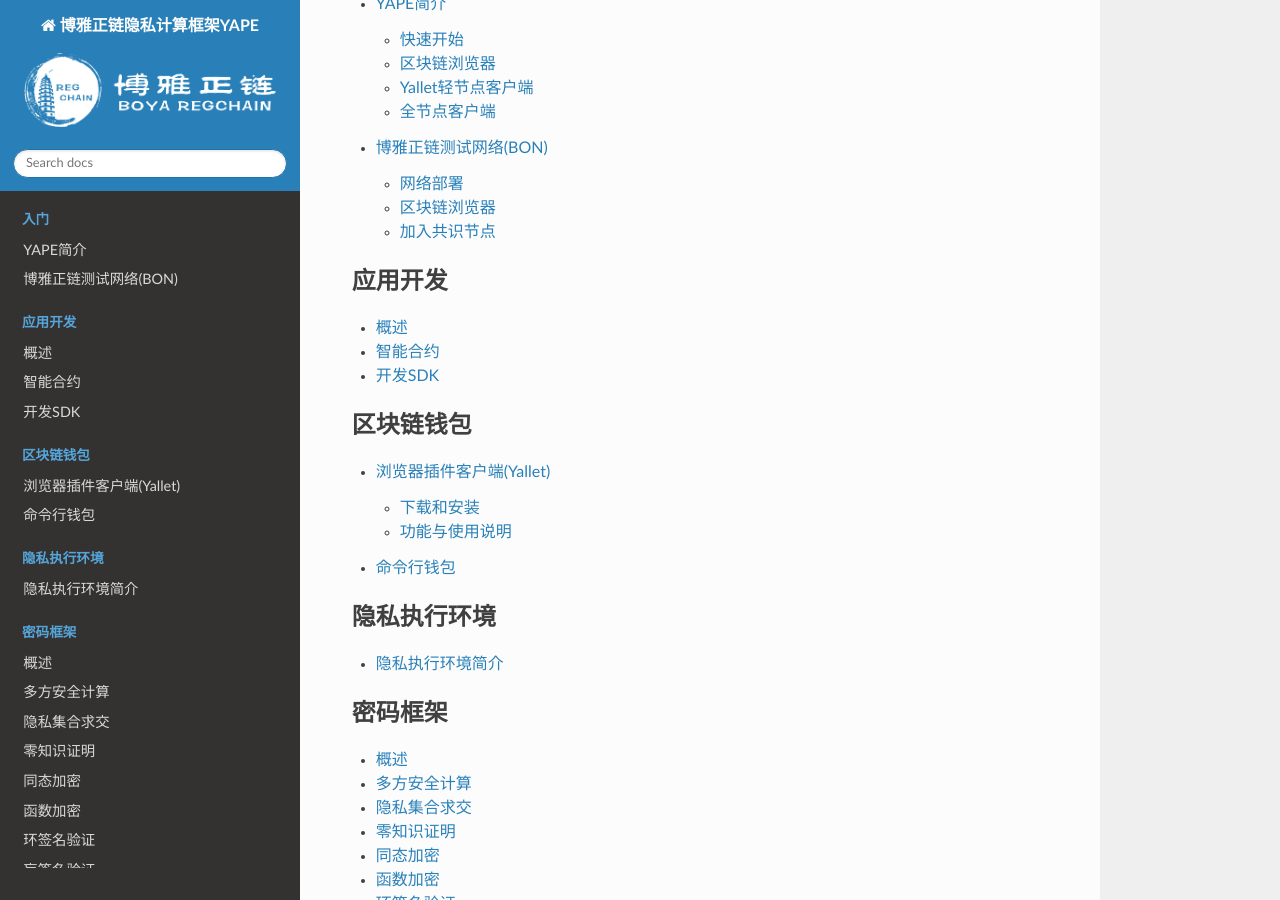
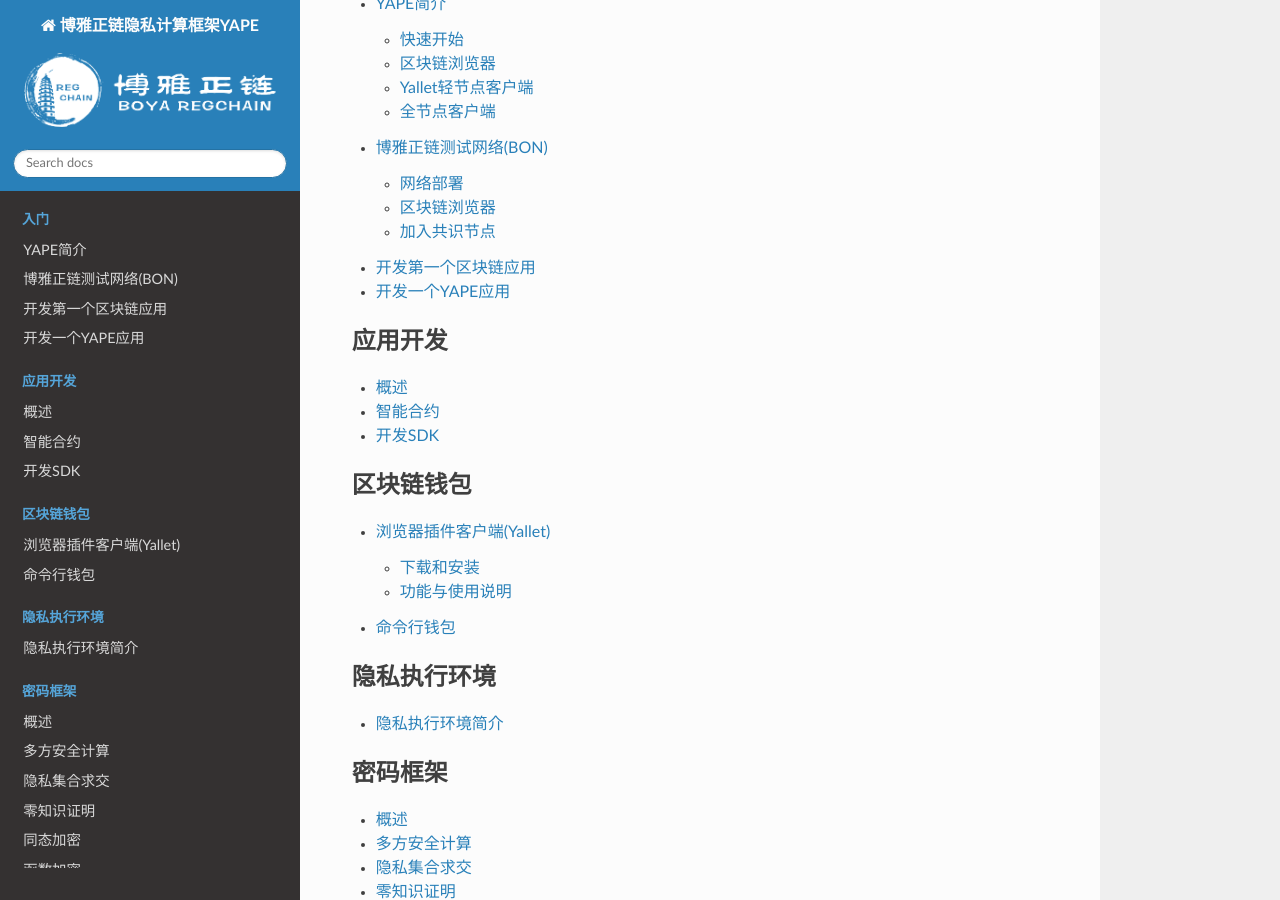
Before and after one commit to boyanet/yape-docs, a Sphinx documentation site: the page built from docs/source/index.rst, in a window 1280 px wide and 900 px high, scrolled down 2329 px. Built offline with Sphinx 7.4.7 and the Read the Docs theme 2.0.0, drawn with Linux system fonts in a browser that asks for light colours; pages that are not in the unit, such as notebooks, are missing from menus; some of the changed lines change nothing that is shown.

Commit message:
Update index.rst

```diff
--- a/docs/source/index.rst
+++ b/docs/source/index.rst
@@ -95,6 +95,8 @@
 
    start/introduction.md
    start/bon.md
+   start/first_bc_app.md
+   start/yape_app.md
 
 .. toctree::
    :maxdepth: 2
```
